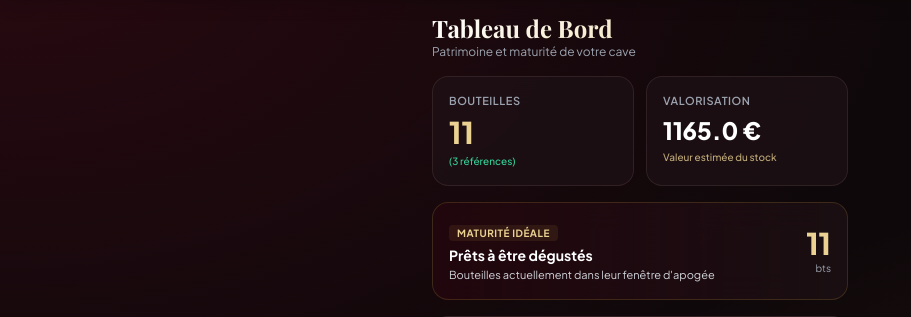
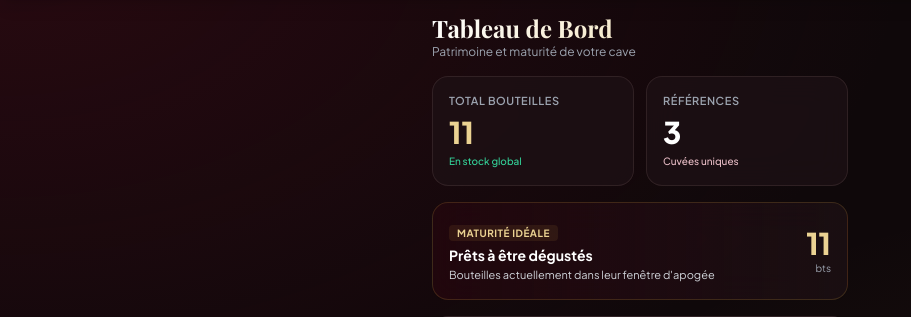
Before and after one commit to cams2207/CavePython, a Flask app: page / in a window 1280 px wide. Shown: the part 66-383 px from the top of the page, without its empty margins (0-911 px from the left). Run offline with Flask 3, Linux system fonts and the light colour scheme; some libraries are stand-ins or nearby versions; some web fonts are replaced.

Commit message:
Add files via upload

```diff
--- a/app.py
+++ b/app.py
@@ -6,7 +6,7 @@ import pandas as pd
 from flask import Flask, render_template, request, redirect, url_for, flash, send_file, session
 
 app = Flask(__name__)
-app.secret_key = "cave-secret-key-pro-v4"
+app.secret_key = "cave-secret-key-pro-v5"
 
 DATA_FILE = "data_cave.csv"
 LOCATIONS_FILE = "locations.json"
@@ -110,16 +110,6 @@ def load_data():
         return df
     return pd.DataFrame()
 
-def parse_price(pu_str):
-    if not pu_str:
-        return 0.0
-    cleaned = ''.join(c for c in str(pu_str) if c.isdigit() or c == '.' or c == ',')
-    cleaned = cleaned.replace(',', '.')
-    try:
-        return float(cleaned)
-    except ValueError:
-        return 0.0
-
 @app.before_request
 def check_auth():
     if not ENABLE_AUTH:
@@ -141,14 +131,9 @@ def index():
     total_bouteilles = int(df_locs.values.sum())
     total_references = len(df)
 
-    total_value = 0.0
     ready_to_drink_count = 0
-
     for _, row in df.iterrows():
         row_qty = sum(float(row.get(l, 0) or 0) for l in locations)
-        price = parse_price(row.get('PU', 0))
-        total_value += row_qty * price
-
         try:
             b_min = int(row.get('Boire Min', current_year))
             b_max = int(row.get('Boire Max', current_year))
@@ -170,7 +155,6 @@ def index():
     return render_template('index.html',
                            total_bouteilles=total_bouteilles,
                            total_references=total_references,
-                           total_value=round(total_value, 2),
                            ready_to_drink_count=ready_to_drink_count,
                            stock_loc=stock_loc,
                            stock_reg=stock_reg,
@@ -233,9 +217,9 @@ def stock():
     elif sort_by == 'domaine_asc':
         filtered_wines.sort(key=lambda x: str(x.get('Domaine', '')).lower())
     elif sort_by == 'price_desc':
-        filtered_wines.sort(key=lambda x: parse_price(x.get('PU', 0)), reverse=True)
+        filtered_wines.sort(key=lambda x: str(x.get('PU', '')), reverse=True)
     elif sort_by == 'price_asc':
-        filtered_wines.sort(key=lambda x: parse_price(x.get('PU', 0)), reverse=False)
+        filtered_wines.sort(key=lambda x: str(x.get('PU', '')), reverse=False)
 
     regions = load_regions()
     return render_template('stock.html',
--- a/templates/index.html
+++ b/templates/index.html
@@ -6,20 +6,22 @@
         <p class="text-xs text-gray-400">Patrimoine et maturité de votre cave</p>
     </div>
 
+    <!-- KPI Bouteilles & Références (Valorisation retirée) -->
     <div class="grid grid-cols-2 gap-3">
         <div class="glass-card p-4 rounded-2xl relative overflow-hidden border border-wine-200/10">
-            <p class="text-[11px] font-semibold text-gray-400 uppercase tracking-wider">Bouteilles</p>
+            <p class="text-[11px] font-semibold text-gray-400 uppercase tracking-wider">Total Bouteilles</p>
             <p class="text-3xl font-extrabold text-gold-300 mt-1">{{ total_bouteilles }}</p>
-            <p class="text-[10px] text-emerald-400 mt-1 font-medium">({{ total_references }} références)</p>
+            <p class="text-[10px] text-emerald-400 mt-1 font-medium">En stock global</p>
         </div>
 
         <div class="glass-card p-4 rounded-2xl relative overflow-hidden border border-wine-200/10">
-            <p class="text-[11px] font-semibold text-gray-400 uppercase tracking-wider">Valorisation</p>
-            <p class="text-2xl font-extrabold text-white mt-1">{{ total_value }} €</p>
-            <p class="text-[10px] text-gold-300/80 mt-1 font-medium">Valeur estimée du stock</p>
+            <p class="text-[11px] font-semibold text-gray-400 uppercase tracking-wider">Références</p>
+            <p class="text-3xl font-extrabold text-white mt-1">{{ total_references }}</p>
+            <p class="text-[10px] text-wine-200 mt-1 font-medium">Cuvées uniques</p>
         </div>
     </div>
 
+    <!-- Alerte Apogée / Prêt à boire -->
     <div class="glass-card p-4 rounded-2xl flex items-center justify-between border border-gold-500/20 bg-gradient-to-r from-wine-900/60 to-wine-950/80">
         <div class="space-y-0.5">
             <span class="text-[10px] font-bold uppercase tracking-wider text-gold-300 bg-gold-500/10 px-2 py-0.5 rounded">Maturité idéale</span>
```
Also changed, not shown: templates/stock.html (+12 -3 lines).
